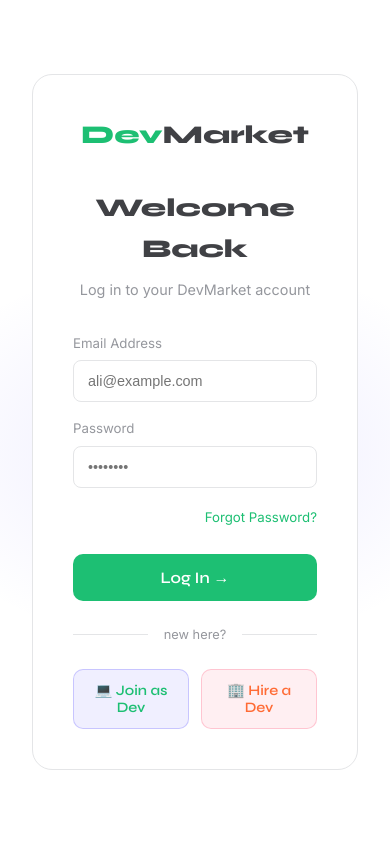
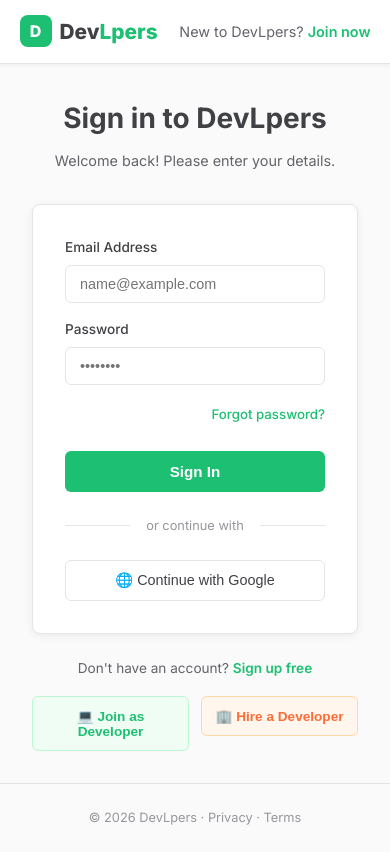
Before and after one commit to groweb10x/DevLpers-, a Next.js app: page /login in a window 390 px wide. Built offline with nearby package versions, Linux system fonts and the light colour scheme; no server answers; a web font is replaced by a local one.

Commit message:
Mobile responsive complete

```diff
--- a/app/login/page.tsx
+++ b/app/login/page.tsx
@@ -6,14 +6,16 @@
 export default function Login() {
   const [form, setForm] = useState({ email: '', password: '' });
   const [loading, setLoading] = useState(false);
+  const [error, setError] = useState('');
 
   const handleInput = (e: React.ChangeEvent<HTMLInputElement>) => {
     setForm({ ...form, [e.target.name]: e.target.value });
+    setError('');
   };
 
   const handleSubmit = async () => {
     if (!form.email || !form.password) {
-      alert('Please fill all fields!');
+      setError('Please fill all fields!');
       return;
     }
     setLoading(true);
@@ -22,73 +24,79 @@
       password: form.password,
     });
     setLoading(false);
-
     if (error) {
-      alert(error.message);
+      setError(error.message);
     } else {
       const role = data.user?.user_metadata?.role;
-      if (role === 'developer') {
-        window.location.href = '/dashboard';
-      } else {
-        window.location.href = '/buyer-dashboard';
-      }
+      window.location.href = role === 'developer' ? '/dashboard' : '/buyer-dashboard';
     }
   };
 
   return (
-    <main style={{
-      minHeight: '100vh',
-      background: 'var(--bg)',
-      display: 'flex',
-      alignItems: 'center',
-      justifyContent: 'center',
-      padding: '2rem',
-      position: 'relative',
-      overflow: 'hidden',
+    <div style={{ minHeight: '100vh', background: '#fafafa', display: 'flex', flexDirection: 'column' }}>
+
+      {/* NAVBAR */}
+      <nav style={{
+        background: '#fff', borderBottom: '1px solid var(--border)',
+        padding: '0 5%', height: '64px',
+        display: 'flex', alignItems: 'center', justifyContent: 'space-between',
+        boxShadow: '0 1px 4px rgba(0,0,0,0.06)',
+      }}>
+        <Link href="/" style={{ textDecoration: 'none', display: 'flex', alignItems: 'center', gap: '8px' }}>
+          <div style={{
+            width: '32px', height: '32px', borderRadius: '8px',
+            background: 'var(--accent)',
+            display: 'flex', alignItems: 'center', justifyContent: 'center',
+            fontWeight: 800, fontSize: '1rem', color: '#fff',
+          }}>D</div>
+          <span style={{ fontFamily: 'Inter', fontWeight: 800, fontSize: '1.3rem', color: 'var(--text)' }}>
+            Dev<span style={{ color: 'var(--accent)' }}>Lpers</span>
+          </span>
+        </Link>
+        <p style={{ color: 'var(--text2)', fontSize: '0.9rem' }}>
+          New to DevLpers?{' '}
+          <Link href="/signup" style={{ color: 'var(--accent)', fontWeight: 600, textDecoration: 'none' }}>Join now</Link>
+        </p>
+      </nav>
+
+      {/* MAIN */}
+      <div style={{ flex: 1, display: 'flex', alignItems: 'center', justifyContent: 'center', padding: '2rem' }}>
+        <div style={{ width: '100%', maxWidth: '440px' }}>
+
+          <div style={{ textAlign: 'center', marginBottom: '2rem' }}>
+            <h1 style={{ fontFamily: 'Inter', fontWeight: 700, fontSize: '1.75rem', marginBottom: '0.5rem', color: 'var(--text)' }}>
+              Sign in to DevLpers
+            </h1>
+            <p style={{ color: 'var(--text2)', fontSize: '0.9rem' }}>
+              Welcome back! Please enter your details.
+            </p>
+          </div>
+
+          {/* Error */}
+          {error && (
+            <div style={{
+              background: '#fef2f2', border: '1px solid #fecaca',
+              borderRadius: '6px', padding: '0.75rem 1rem',
+              color: '#dc2626', fontSize: '0.85rem', marginBottom: '1rem',
+            }}>
+              ⚠️ {error}
+            </div>
+          )}
+
+          <div style={{
+            background: '#fff', border: '1px solid var(--border)',
+            borderRadius: '8px', padding: '2rem',
+            boxShadow: '0 2px 8px rgba(0,0,0,0.06)',
           }}>
 
-      <div style={{
-        position: 'absolute', top: '30%', left: '50%',
-        transform: 'translateX(-50%)',
-        width: '600px', height: '400px',
-        background: 'radial-gradient(ellipse, rgba(108,99,255,0.12) 0%, transparent 70%)',
-        pointerEvents: 'none',
-      }} />
-
-      <div style={{
-        width: '100%', maxWidth: '440px',
-        background: 'var(--card)',
-        border: '1px solid var(--border)',
-        borderRadius: '20px',
-        padding: '2.5rem',
-        position: 'relative',
-        zIndex: 1,
-      }}>
-
-        {/* Logo */}
-        <div style={{ textAlign: 'center', marginBottom: '2rem' }}>
-          <Link href="/" style={{ textDecoration: 'none' }}>
-            <span style={{ fontFamily: 'Syne', fontWeight: 800, fontSize: '1.6rem', color: 'var(--accent)' }}>
-              Dev<span style={{ color: 'var(--text)' }}>Market</span>
-            </span>
-          </Link>
-        </div>
-
-        <h1 style={{ fontFamily: 'Syne', fontWeight: 800, fontSize: '1.6rem', textAlign: 'center', marginBottom: '0.5rem' }}>
-          Welcome Back
-        </h1>
-        <p style={{ color: 'var(--muted)', textAlign: 'center', fontSize: '0.9rem', marginBottom: '2rem' }}>
-          Log in to your DevMarket account
-        </p>
-
             {/* Form */}
-        <div style={{ display: 'flex', flexDirection: 'column', gap: '1rem', marginBottom: '1rem' }}>
+            <div style={{ display: 'flex', flexDirection: 'column', gap: '1rem', marginBottom: '1.5rem' }}>
               {[
-            { label: 'Email Address', name: 'email', type: 'email', placeholder: 'ali@example.com' },
+                { label: 'Email Address', name: 'email', type: 'email', placeholder: 'name@example.com' },
                 { label: 'Password', name: 'password', type: 'password', placeholder: '••••••••' },
               ].map(field => (
                 <div key={field.name}>
-              <label style={{ display: 'block', color: 'var(--muted)', fontSize: '0.83rem', marginBottom: '0.4rem' }}>
+                  <label style={{ display: 'block', color: 'var(--text)', fontSize: '0.85rem', fontWeight: 500, marginBottom: '0.4rem' }}>
                     {field.label}
                   </label>
                   <input
@@ -99,12 +107,12 @@
                     onChange={handleInput}
                     onKeyDown={e => e.key === 'Enter' && handleSubmit()}
                     style={{
-                  width: '100%', padding: '12px 14px',
-                  background: 'var(--bg)',
+                      width: '100%', padding: '10px 14px',
                       border: '1px solid var(--border)',
-                  borderRadius: '8px', color: 'var(--text)',
+                      borderRadius: '6px', color: 'var(--text)',
                       fontSize: '0.9rem', outline: 'none',
-                  boxSizing: 'border-box',
+                      boxSizing: 'border-box', background: '#fff',
+                      transition: 'border-color 0.2s',
                     }}
                     onFocus={e => (e.target as HTMLElement).style.borderColor = 'var(--accent)'}
                     onBlur={e => (e.target as HTMLElement).style.borderColor = 'var(--border)'}
@@ -114,59 +122,87 @@
             </div>
 
             {/* Forgot Password */}
-        <div style={{ textAlign: 'right', marginBottom: '1.5rem' }}>
-          <Link href="#" style={{ color: 'var(--accent)', fontSize: '0.83rem', textDecoration: 'none' }}>
-            Forgot Password?
+            <div style={{ textAlign: 'right', marginBottom: '1.5rem', marginTop: '-0.5rem' }}>
+              <Link href="#" style={{ color: 'var(--accent)', fontSize: '0.83rem', textDecoration: 'none', fontWeight: 500 }}>
+                Forgot password?
               </Link>
             </div>
 
             {/* Login Button */}
-        <button
-          onClick={handleSubmit}
-          disabled={loading}
-          style={{
-            width: '100%', padding: '14px',
-            background: loading ? 'var(--border)' : 'var(--accent)',
-            border: 'none', borderRadius: '10px',
-            color: '#fff', fontFamily: 'Syne',
-            fontWeight: 600, fontSize: '1rem',
+            <button onClick={handleSubmit} disabled={loading} style={{
+              width: '100%', padding: '12px',
+              background: loading ? '#a7f3d0' : 'var(--accent)',
+              border: 'none', borderRadius: '6px',
+              color: '#fff', fontWeight: 700, fontSize: '0.95rem',
               cursor: loading ? 'not-allowed' : 'pointer',
-            transition: 'all 0.2s',
-          }}>
-          {loading ? 'Logging in...' : 'Log In →'}
+              transition: 'background 0.2s',
+            }}
+              onMouseEnter={e => { if (!loading) (e.currentTarget as HTMLElement).style.background = 'var(--accent-dark)'; }}
+              onMouseLeave={e => { if (!loading) (e.currentTarget as HTMLElement).style.background = 'var(--accent)'; }}
+            >
+              {loading ? 'Signing in...' : 'Sign In'}
             </button>
 
             {/* Divider */}
             <div style={{ display: 'flex', alignItems: 'center', gap: '1rem', margin: '1.5rem 0' }}>
               <div style={{ flex: 1, height: '1px', background: 'var(--border)' }} />
-          <span style={{ color: 'var(--muted)', fontSize: '0.8rem' }}>new here?</span>
+              <span style={{ color: 'var(--muted)', fontSize: '0.8rem' }}>or continue with</span>
               <div style={{ flex: 1, height: '1px', background: 'var(--border)' }} />
             </div>
 
-        <div style={{ display: 'flex', gap: '0.75rem' }}>
+            {/* Google Button */}
+            <button style={{
+              width: '100%', padding: '11px',
+              background: '#fff', border: '1px solid var(--border)',
+              borderRadius: '6px', color: 'var(--text)',
+              fontSize: '0.9rem', fontWeight: 500, cursor: 'pointer',
+              display: 'flex', alignItems: 'center', justifyContent: 'center', gap: '10px',
+              transition: 'border-color 0.2s',
+            }}
+              onMouseEnter={e => (e.currentTarget as HTMLElement).style.borderColor = 'var(--accent)'}
+              onMouseLeave={e => (e.currentTarget as HTMLElement).style.borderColor = 'var(--border)'}
+            >
+              🌐 Continue with Google
+            </button>
+          </div>
+
+          <p style={{ textAlign: 'center', color: 'var(--text2)', fontSize: '0.85rem', marginTop: '1.5rem' }}>
+            Don&apos;t have an account?{' '}
+            <Link href="/signup" style={{ color: 'var(--accent)', fontWeight: 600, textDecoration: 'none' }}>
+              Sign up free
+            </Link>
+          </p>
+
+          {/* Join Options */}
+          <div style={{ display: 'flex', gap: '0.75rem', marginTop: '1rem' }}>
             <Link href="/signup" style={{ textDecoration: 'none', flex: 1 }}>
               <button style={{
-              width: '100%', padding: '12px',
-              background: 'rgba(108,99,255,0.1)',
-              border: '1px solid rgba(108,99,255,0.3)',
-              borderRadius: '10px', color: 'var(--accent)',
-              fontFamily: 'Syne', fontWeight: 600, fontSize: '0.9rem',
-              cursor: 'pointer',
-            }}>💻 Join as Dev</button>
+                width: '100%', padding: '11px',
+                background: '#f0fdf4', border: '1px solid #bbf7d0',
+                borderRadius: '6px', color: 'var(--accent)',
+                fontWeight: 600, fontSize: '0.85rem', cursor: 'pointer',
+              }}>💻 Join as Developer</button>
             </Link>
             <Link href="/signup" style={{ textDecoration: 'none', flex: 1 }}>
               <button style={{
-              width: '100%', padding: '12px',
-              background: 'rgba(255,101,132,0.1)',
-              border: '1px solid rgba(255,101,132,0.3)',
-              borderRadius: '10px', color: 'var(--accent2)',
-              fontFamily: 'Syne', fontWeight: 600, fontSize: '0.9rem',
-              cursor: 'pointer',
-            }}>🏢 Hire a Dev</button>
+                width: '100%', padding: '11px',
+                background: '#fff7ed', border: '1px solid #fed7aa',
+                borderRadius: '6px', color: 'var(--accent2)',
+                fontWeight: 600, fontSize: '0.85rem', cursor: 'pointer',
+              }}>🏢 Hire a Developer</button>
             </Link>
           </div>
+        </div>
+      </div>
 
+      {/* FOOTER */}
+      <div style={{
+        textAlign: 'center', padding: '1.5rem',
+        borderTop: '1px solid var(--border)',
+        color: 'var(--muted)', fontSize: '0.8rem',
+      }}>
+        © 2026 DevLpers · <Link href="#" style={{ color: 'var(--muted)', textDecoration: 'none' }}>Privacy</Link> · <Link href="#" style={{ color: 'var(--muted)', textDecoration: 'none' }}>Terms</Link>
       </div>
-    </main>
+    </div>
   );
 }
```
Also changed, not shown: app/signup/page.tsx (+175 -137 lines). Lines whose indentation alone changed are shown as unchanged.
